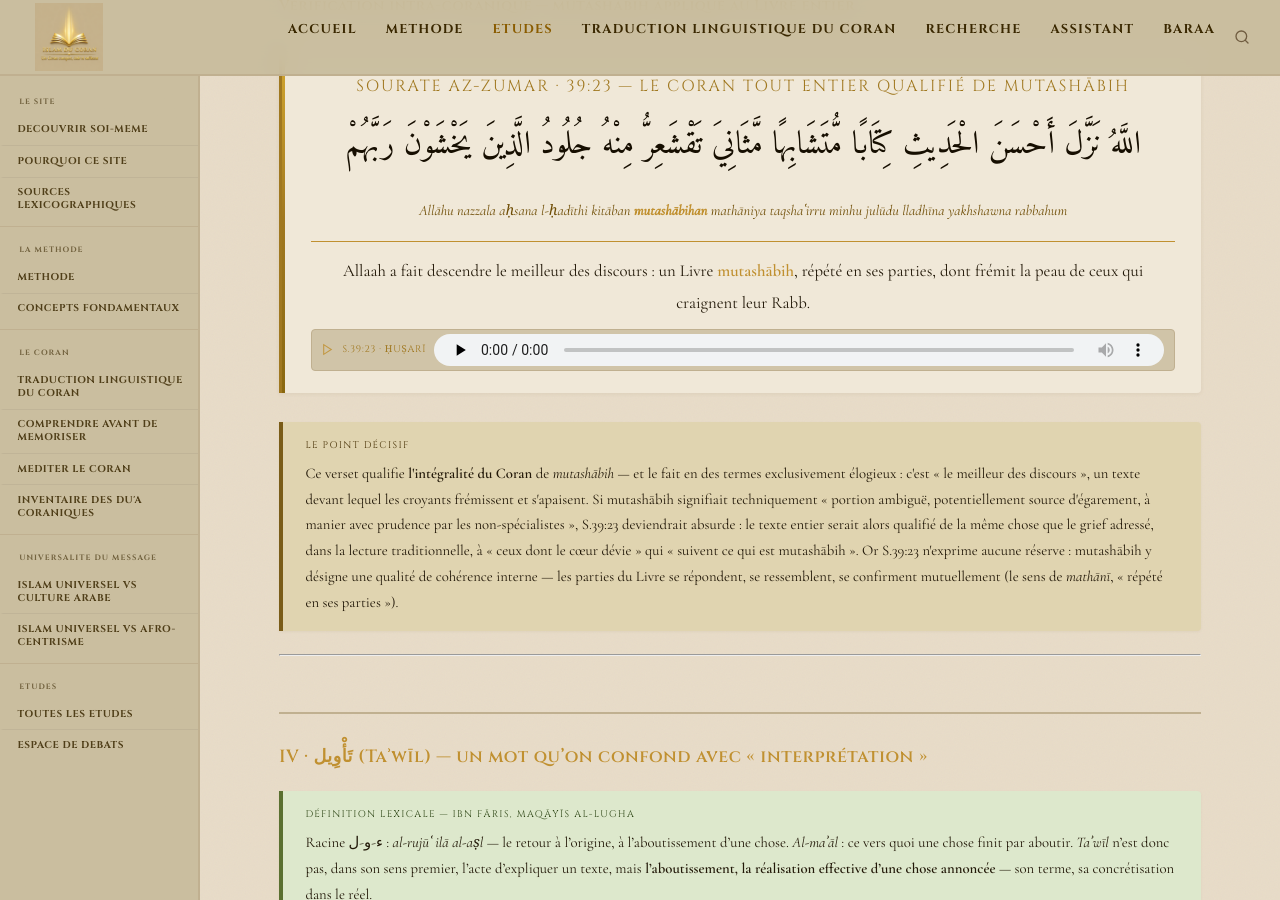
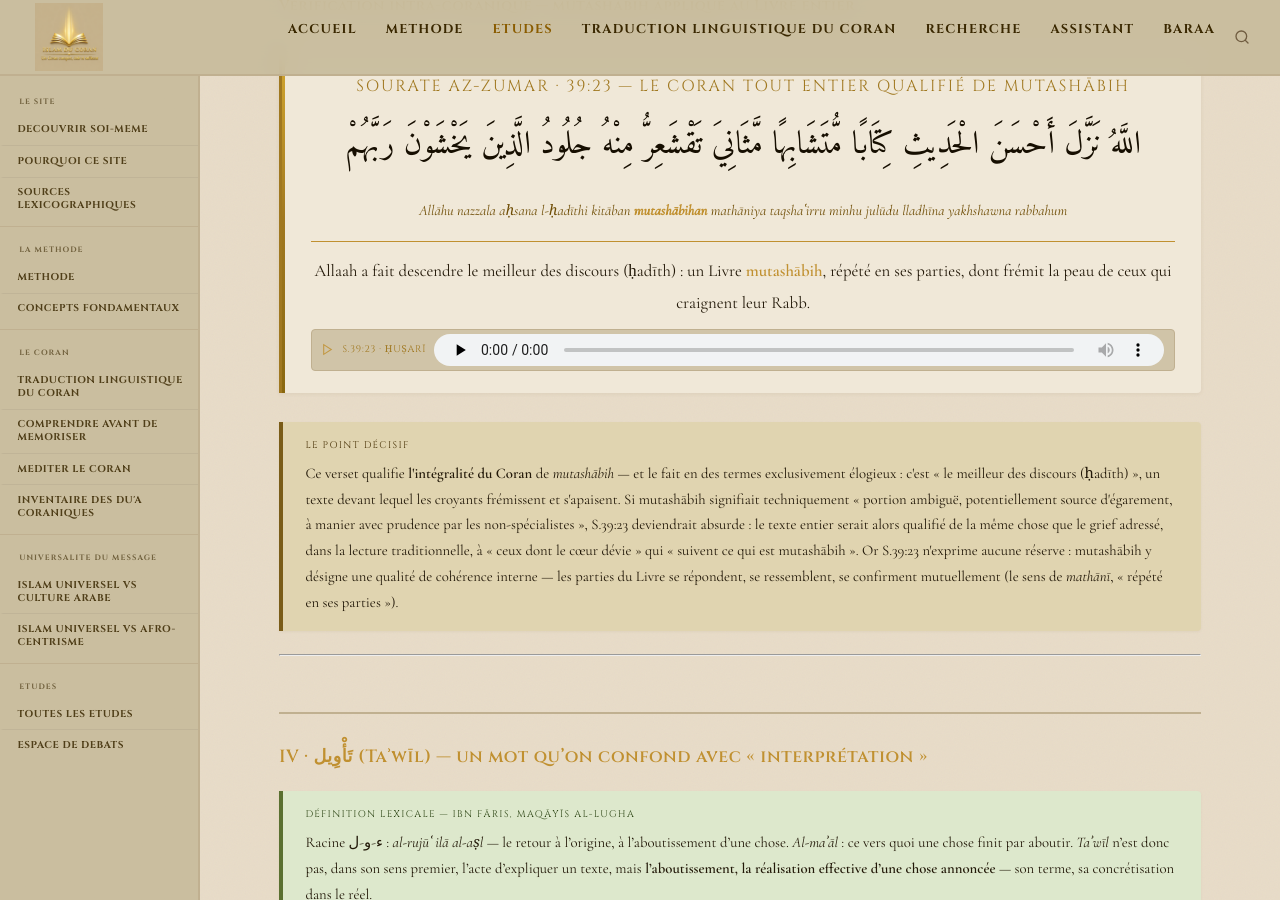
Before and after one commit to Makhuwcoder/islamducoran, a Jekyll site: the page built from _etudes/muhkam-mutashabih.md, in a window 1280 px wide and 900 px high, scrolled down 3423 px. Built offline with Jekyll 4.4.1, drawn with Linux system fonts in a browser that asks for light colours.

Commit message:
Rappeler le terme hadith pres de discours (S.39:23) dans la traduction et le commentaire

```diff
--- a/_etudes/muhkam-mutashabih.md
+++ b/_etudes/muhkam-mutashabih.md
@@ -64,12 +64,12 @@ Le sens premier de la racine n'est donc pas « rendre clair », mais **rendre fe
 
 ### Vérification intra-coranique — mutashābih appliqué au Livre entier
 
-{% include verset.html ref="Sourate Az-Zumar · 39:23 — Le Coran tout entier qualifié de mutashābih" ar="اللَّهُ نَزَّلَ أَحْسَنَ الْحَدِيثِ كِتَابًا مُّتَشَابِهًا مَّثَانِيَ تَقْشَعِرُّ مِنْهُ جُلُودُ الَّذِينَ يَخْشَوْنَ رَبَّهُمْ" trl="*Allāhu nazzala aḥsana l-ḥadīthi kitāban **mutashābihan** mathāniya taqshaʿirru minhu julūdu lladhīna yakhshawna rabbahum*" trad="Allaah a fait descendre le meilleur des discours : un Livre **mutashābih**, répété en ses parties, dont frémit la peau de ceux qui craignent leur Rabb." %}
+{% include verset.html ref="Sourate Az-Zumar · 39:23 — Le Coran tout entier qualifié de mutashābih" ar="اللَّهُ نَزَّلَ أَحْسَنَ الْحَدِيثِ كِتَابًا مُّتَشَابِهًا مَّثَانِيَ تَقْشَعِرُّ مِنْهُ جُلُودُ الَّذِينَ يَخْشَوْنَ رَبَّهُمْ" trl="*Allāhu nazzala aḥsana l-ḥadīthi kitāban **mutashābihan** mathāniya taqshaʿirru minhu julūdu lladhīna yakhshawna rabbahum*" trad="Allaah a fait descendre le meilleur des discours (ḥadīth) : un Livre **mutashābih**, répété en ses parties, dont frémit la peau de ceux qui craignent leur Rabb." %}
 
 <div class="callout callout--pivot">
   <span class="callout__label">Le point décisif</span>
   <div class="callout__body">
-    <p>Ce verset qualifie <strong>l'intégralité du Coran</strong> de <em>mutashābih</em> — et le fait en des termes exclusivement élogieux : c'est « le meilleur des discours », un texte devant lequel les croyants frémissent et s'apaisent. Si mutashābih signifiait techniquement « portion ambiguë, potentiellement source d'égarement, à manier avec prudence par les non-spécialistes », S.39:23 deviendrait absurde : le texte entier serait alors qualifié de la même chose que le grief adressé, dans la lecture traditionnelle, à « ceux dont le cœur dévie » qui « suivent ce qui est mutashābih ». Or S.39:23 n'exprime aucune réserve : mutashābih y désigne une qualité de cohérence interne — les parties du Livre se répondent, se ressemblent, se confirment mutuellement (le sens de <em>mathānī</em>, « répété en ses parties »).</p>
+    <p>Ce verset qualifie <strong>l'intégralité du Coran</strong> de <em>mutashābih</em> — et le fait en des termes exclusivement élogieux : c'est « le meilleur des discours (ḥadīth) », un texte devant lequel les croyants frémissent et s'apaisent. Si mutashābih signifiait techniquement « portion ambiguë, potentiellement source d'égarement, à manier avec prudence par les non-spécialistes », S.39:23 deviendrait absurde : le texte entier serait alors qualifié de la même chose que le grief adressé, dans la lecture traditionnelle, à « ceux dont le cœur dévie » qui « suivent ce qui est mutashābih ». Or S.39:23 n'exprime aucune réserve : mutashābih y désigne une qualité de cohérence interne — les parties du Livre se répondent, se ressemblent, se confirment mutuellement (le sens de <em>mathānī</em>, « répété en ses parties »).</p>
   </div>
 </div>
 
```
